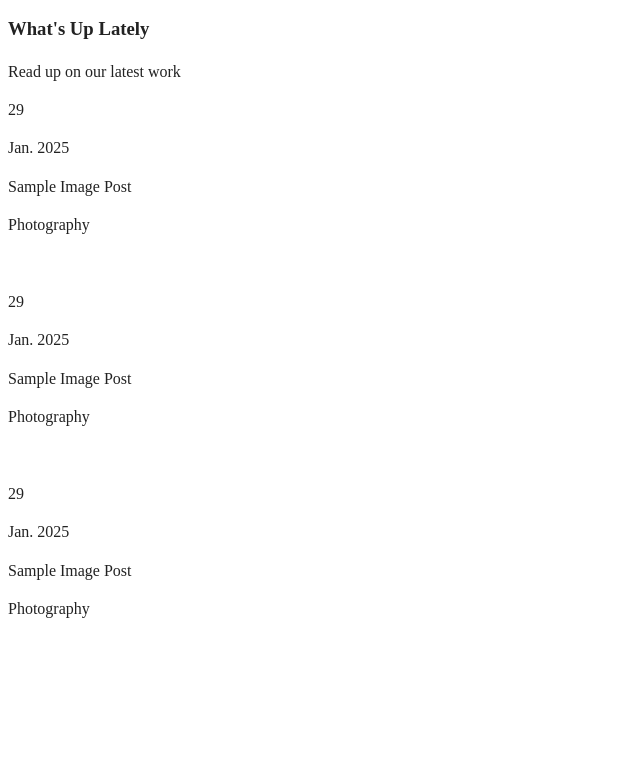
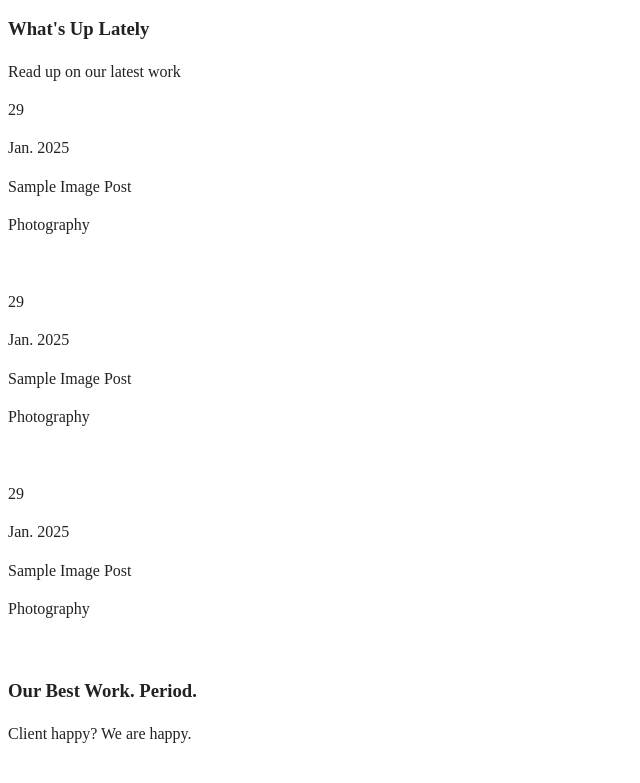
Before and after one commit to richelletiongson/LAB-02_RichelleTiongson, a website built with webpack: page index.html in a window 1280 px wide. Shown: the part 913-1696 px from the top of the page, without its empty margins (0-640 px from the left). Built offline with nearby package versions, Linux system fonts and the light colour scheme.

Commit message:
Add content to third section

```diff
--- a/index.html
+++ b/index.html
@@ -115,8 +115,8 @@
       </div>
     </section>
     <section class="section">
-      <h3 class="section_title"></h3>
-      <p class="section_subtitle"></p>
+      <h3 class="section_title">Our Best Work. Period.</h3>
+      <p class="section_subtitle">Client happy? We are happy.</p>
       <div class="section_content">
         <div class="work-box">
           <img class="work-box__image">
```
